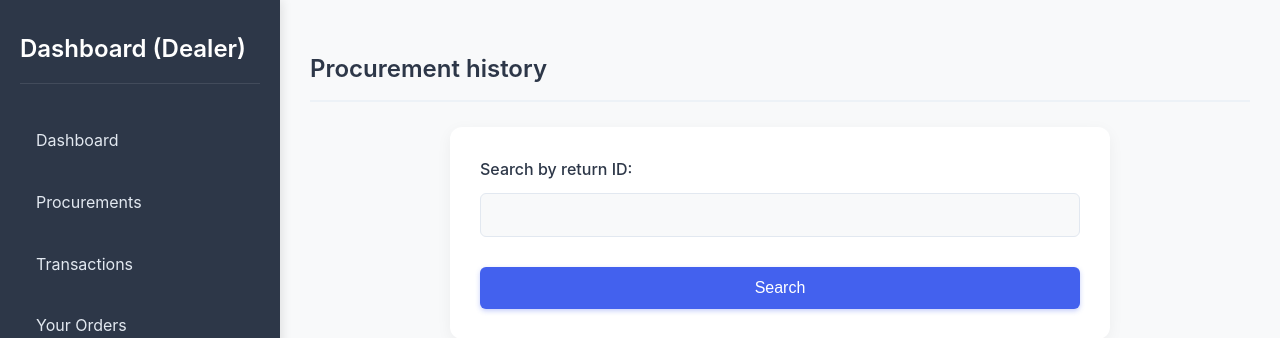
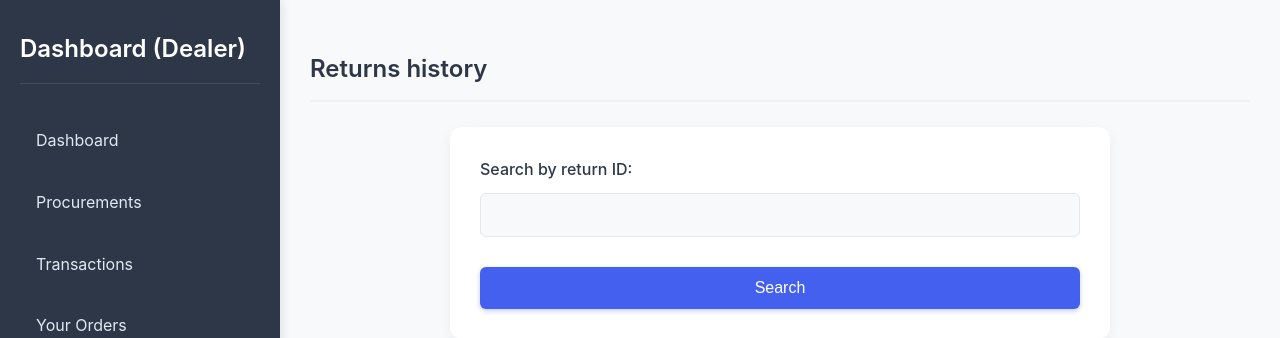
Before and after one commit to k-u-kiran01/dbms-project-group8, a Flask app: page /dealer/returns in a window 1280 px wide. Shown: the top 338 px of the page. Run offline with Flask 3, Linux system fonts and the light colour scheme; the visitor is signed in with stand-in values (Sample User, id 1); data that the repository does not hold is empty; some libraries are stand-ins or nearby versions.

Commit message:
Update returns.html

```diff
--- a/Dealer/templates/returns.html
+++ b/Dealer/templates/returns.html
@@ -3,7 +3,7 @@
 {% block role %}{{role}}{%endblock%}
 {% block content %}
 <div class="content">
-    <h2>Procurement history</h2>
+    <h2>Returns history</h2>
     <form method="GET" action="{{url_for('dealer.getReturns')}}">
         <label for="search_id">Search by return ID:</label>
         <input type="text" id="search_id" name="search_id">
```
